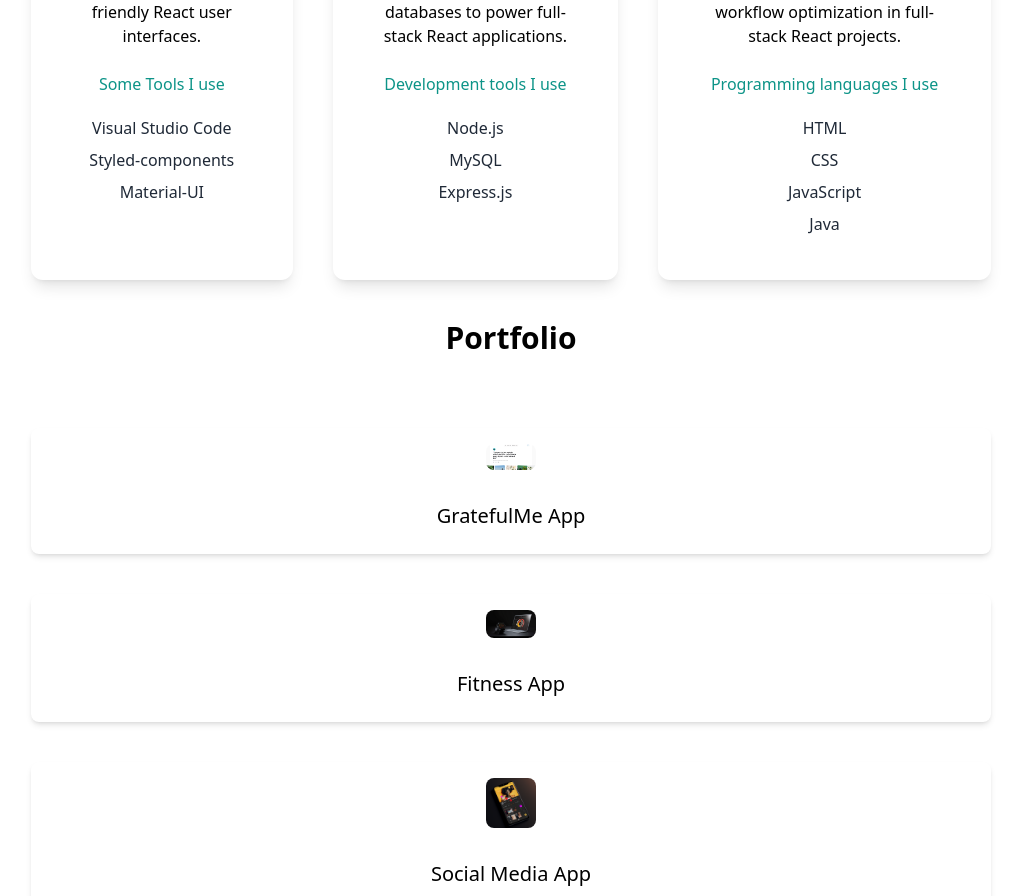
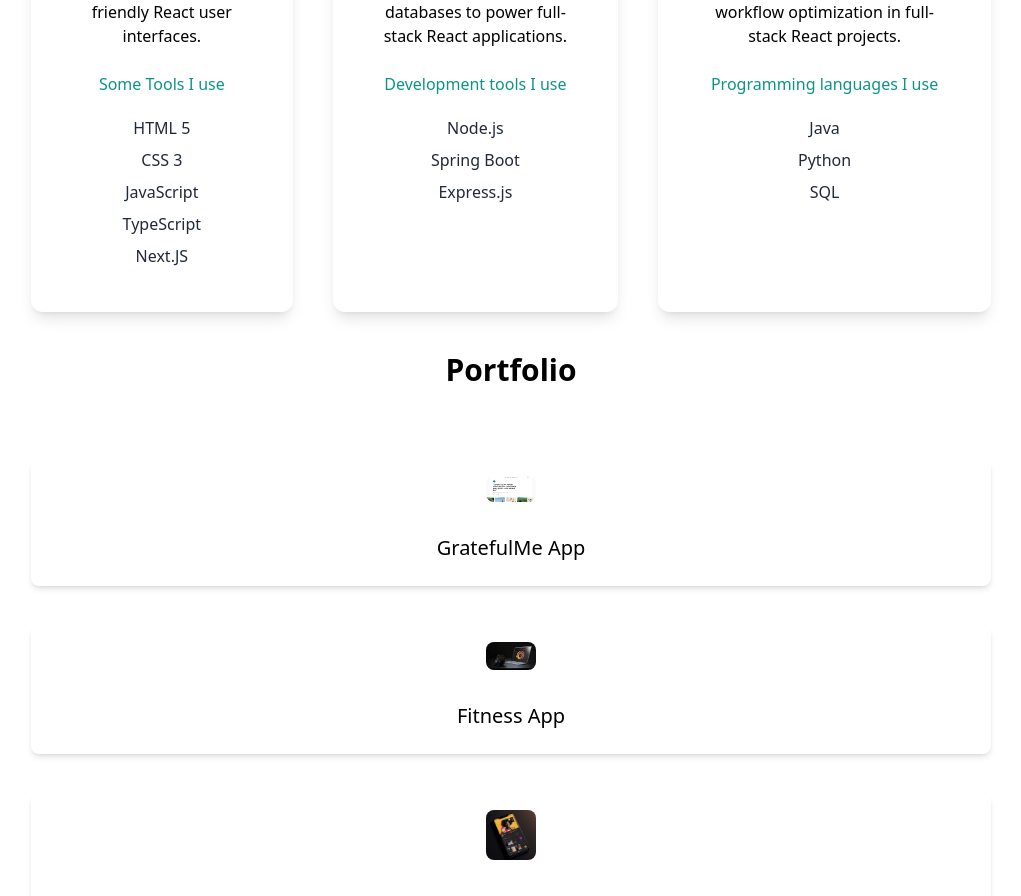
Before and after one commit to JDRGit/react-portfolio, a Next.js app: page / in a window 1280 px wide. Shown: the part 1348-2244 px from the top of the page, without its empty margins (129-1150 px from the left). Built offline with nearby package versions, Linux system fonts and the light colour scheme.

Commit message:
updated description for tools, projects

```diff
--- a/components/Portfolio.js
+++ b/components/Portfolio.js
@@ -13,7 +13,7 @@ const Portfolio = () => {
       id: 1,
       name: "GratefulMe App",
       image: web1,
-      description: "An gratitude application",
+      description: "A wellnes gratitude application",
       github: "https://github.com/JDRGit/gratefulme-app",
       netlify: "https://jaimedrodriguezgratefulme.netlify.app/",
     },
@@ -21,7 +21,7 @@ const Portfolio = () => {
       id: 2,
       name: "Fitness App",
       image: web2,
-      description: "A fitness tracking application",
+      description: "Coming Soon, A fitness tracking application",
       github: "https://github.com/user/repo",
       netlify: "https://example.com/",
     },
@@ -29,7 +29,7 @@ const Portfolio = () => {
       id: 3,
       name: "Social Media App",
       image: web3,
-      description: "A social media application",
+      description: "Coming Soon, A social media application",
       github: "https://github.com/user/repo",
       netlify: "https://example.com/",
     },
--- a/components/Skills.js
+++ b/components/Skills.js
@@ -21,7 +21,7 @@ export default function Skills() {
       description:
         "Essential libraries and frameworks for building and styling responsive, dynamic, and user-friendly React user interfaces.",
       toolsTitle: "Some Tools I use",
-      tools: ["Visual Studio Code", "Styled-components", "Material-UI"],
+      tools: ["HTML 5", "CSS 3", "JavaScript", "TypeScript", "Next.JS", ],
     },
     {
       id: 2,
@@ -31,7 +31,7 @@ export default function Skills() {
       description:
         "Key technologies for creating scalable and efficient server-side components, APIs, and databases to power full-stack React applications.",
       toolsTitle: "Development tools I use",
-      tools: ["Node.js", "MySQL", "Express.js"],
+      tools: ["Node.js", "Spring Boot", "Express.js"],
     },
     {
       id: 3,
@@ -41,7 +41,7 @@ export default function Skills() {
       description:
         "A collection of helpful tools and platforms for version control, code quality, package management, and development workflow optimization in full-stack React projects.",
       toolsTitle: "Programming languages I use",
-      tools: ["HTML", "CSS", "JavaScript", "Java"],
+      tools: ["Java", "Python", "SQL",],
     },
   ];
 
```
